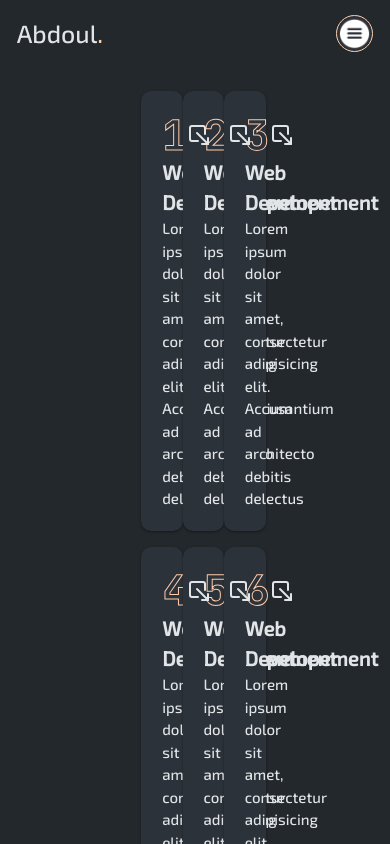
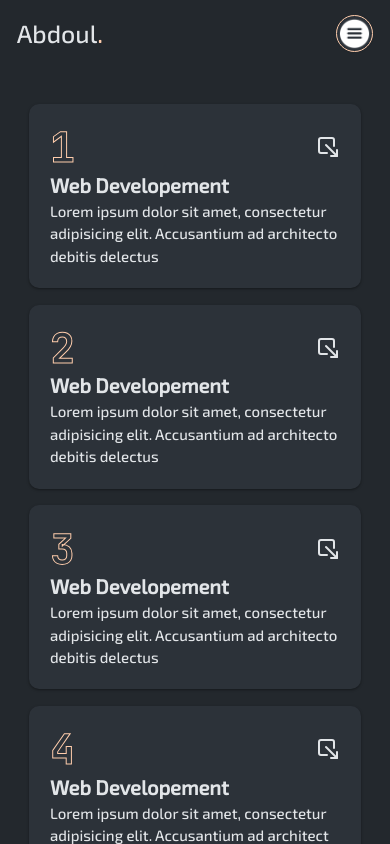
Before and after one commit to Abdoul224GN/portfolio, a Next.js app: page /services in a window 390 px wide. Shown: the top 844 px of the page. Built offline with nearby package versions, Linux system fonts and the light colour scheme.

Commit message:
feat: Mise en place de la responsive

```diff
--- a/src/components/Box.tsx
+++ b/src/components/Box.tsx
@@ -71,19 +71,19 @@ export default function Box({children, className}: { children?: React.ReactNode,
         hidden: {opacity: 0, y: 20},
         visible: (i: number) => ({
             opacity: 1, y: 0, transition: {
-                duration: 0.3, ease: 'easeInOut', delay: i * 0.1
+                duration: 0.4, ease: 'easeInOut', delay: i * 0.15
             }
         }),
         exit: (i: number) => ({
             opacity: 0, y: -20, transition: {
-                duration: 0.3, ease: 'easeInOut', delay: i * 0.1
+                duration: 0.4, ease: 'easeInOut', delay: i * 0.15
             }
         })
     }
     return <>
         <section className={`flex flex-col gap-5 items-center`}>
             <AnimatePresence>
-                <motion.div className={`px-30 grid grid-cols-3 gap-4`} transition={{staggerChildren: 0.2}}>
+                <motion.div className={`px-30 max-sm:p-3 max-lg:p-5 grid grid-cols-3 max-lg:grid-cols-2 max-sm:grid-cols-1 gap-4 scroll-smooth`} transition={{staggerChildren: 0.2}}>
                     {projectToShow && projectToShow.map((project, index) => {
                         return <motion.div key={index}
                                            className={`shadow shadow-black/30 group bg-muted rounded-[10px] pointer p-5 ${className} cursor-pointer`}
```
